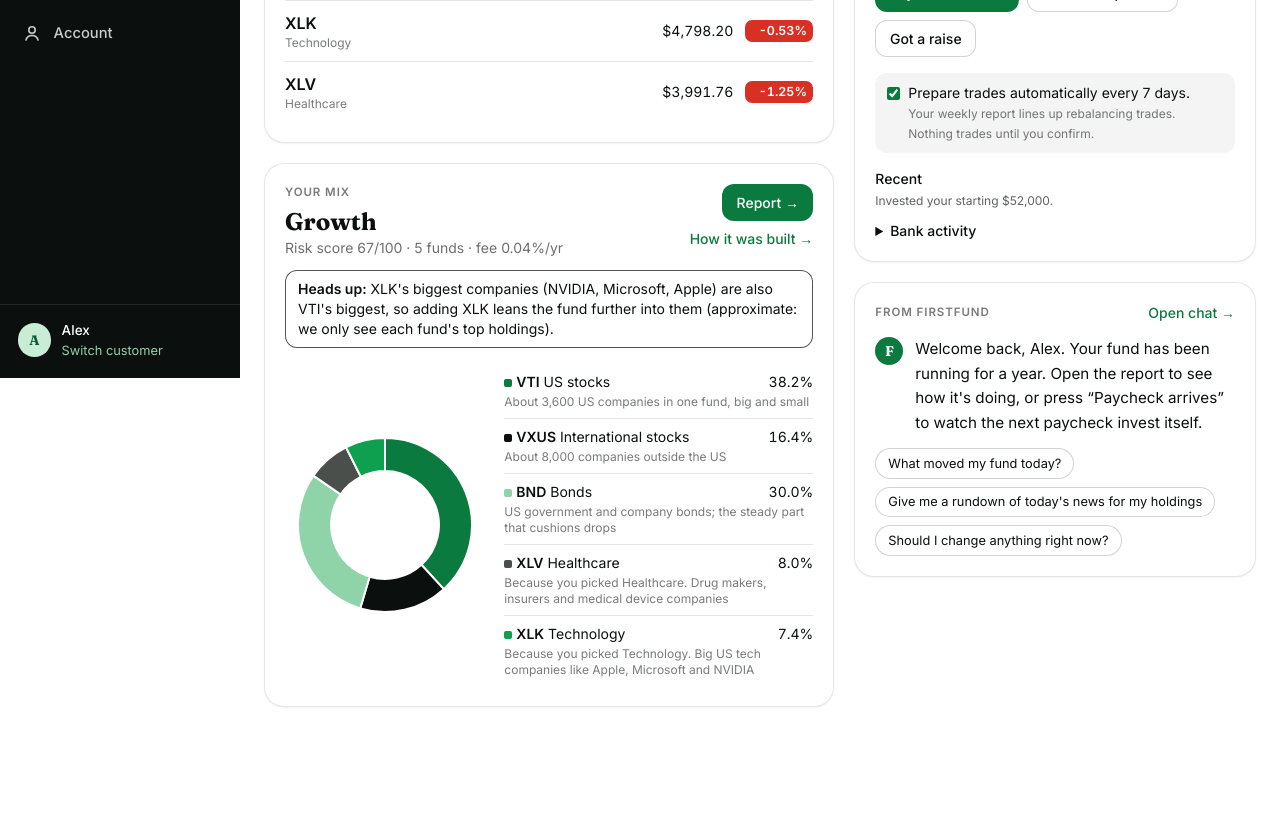
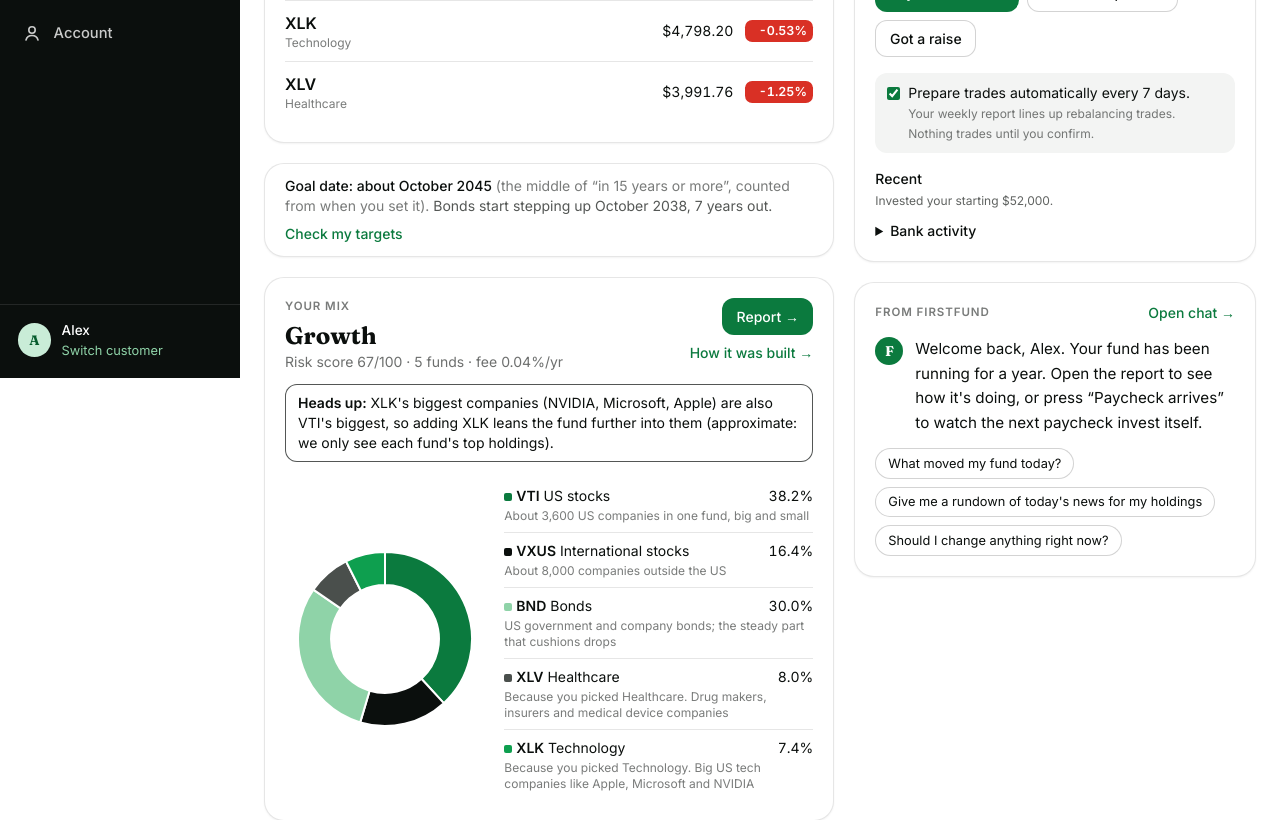
Before and after one commit to evelynyouu/calhacks, a FastAPI app: page /p/alex in a window 1280 px wide. Shown: the part 422-1242 px from the top of the page. Before the commit the page ends 1129 px from the top, so only its background shows below. Run offline with FastAPI, Linux system fonts and the light colour scheme; data that the repository does not hold is empty; some libraries are stand-ins or nearby versions.

Commit message:
Target proposals in the app: Accept / Not now card, Account risk answers, history on How and Report
app/routes/targets.py (accept, dismiss, check, answers) registered in app/main.py; the proposal card
(partials/target_proposal.html) on the Portfolio tab with before/after weights or paycheck dollars; a Risk
answers form on the Account tab that proposes a builder rebuild; accepted changes listed on How your fund
was built (plus a full-version section with the published glide schedule) and in the report.

Co-Authored-By: Claude Opus 5.5 <noreply@anthropic.com>

```diff
--- a/app/main.py
+++ b/app/main.py
@@ -18,6 +18,7 @@ from app.routes import auth as auth_routes  # noqa: E402
 from app.routes import onboarding as onboarding_routes  # noqa: E402
 from app.routes.money import router as money_router  # noqa: E402
 from app.routes.pages import router  # noqa: E402
+from app.routes.targets import router as targets_router  # noqa: E402
 from core import feed, market  # noqa: E402
 
 SESSION_SECRET = os.getenv("SESSION_SECRET")
@@ -39,6 +40,7 @@ app.include_router(auth_routes.router)
 app.include_router(router)
 app.include_router(onboarding_routes.router)
 app.include_router(money_router)
+app.include_router(targets_router)
 # Middleware added last runs first: security headers -> session cookie -> sign-in gate -> routes.
 app.add_middleware(BaseHTTPMiddleware, dispatch=auth_routes.gate)
 app.add_middleware(SessionMiddleware, secret_key=SESSION_SECRET, session_cookie="ff_session",
--- /dev/null
+++ b/app/routes/targets.py
@@ -0,0 +1,81 @@
+"""Target proposals: Accept / Not now on the Portfolio card, "Check my targets", and changed risk answers from the
+Account tab.  OWNER: Lance.  Logic: core/targets.py.
+
+Accept changes the targets only (the mix or the paycheck percent). New paychecks steer toward them; nothing is
+bought or sold here, and a rebalance still needs the customer's Confirm.
+"""
+from __future__ import annotations
+
+from fastapi import APIRouter, Form, HTTPException, Request
+from fastapi.responses import HTMLResponse, RedirectResponse
+
+from app.routes.pages import _ctx, _need_fund, _session, templates
+from core import intake, targets
+
+router = APIRouter()
+
+CARD = "partials/target_proposal.html"
+ANSWER_CHOICES = {k: [v for v, _ in intake.BY_KEY[k].options] for k in ("risk_priority", "risk_range", "horizon")}
+
+
+def card(acct) -> dict:
+    """What the proposal card renders (a Jinja global, so pages that include the card need no route changes)."""
+    return {"proposal": acct.proposal, "status": targets.status(acct) if acct.portfolio else None}
+
+
+templates.env.globals["target_card"] = card
+
+
+def _respond(request: Request, cid: str, say: str | None) -> HTMLResponse:
+    """The card itself, plus the fund card and paycheck panel out of band (their targets may have changed) and a
+    line in the chat."""
+    s = _session(cid)
+    msg = s.say(say) if say else None
+    ctx = _ctx(request, cid, oob={"fund", "account"}, chat_note=msg)
+    html = templates.get_template(CARD).render(ctx) + templates.get_template("partials/panels.html").render(ctx)
+    return HTMLResponse(html)
+
+
+@router.post("/p/{cid}/targets/accept", response_class=HTMLResponse)
+def accept(request: Request, cid: str):
+    s = _need_fund(cid)
+    prop = s.fund.proposal
+    if not prop:
+        return _respond(request, cid, None)
+    targets.accept(s.fund)
+    tail = ("New paychecks invest the new amount." if prop["kind"] in ("income", "spending") else
+            "New paychecks steer toward the new mix; nothing is sold unless you confirm a rebalance.")
+    return _respond(request, cid, f"Done: {prop['title'][0].lower()}{prop['title'][1:]}. {tail} "
+                                  f"It's listed under “How your fund was built”.")
+
+
+@router.post("/p/{cid}/targets/dismiss", response_class=HTMLResponse)
+def dismiss(request: Request, cid: str):
+    s = _need_fund(cid)
+    had = s.fund.proposal
+    targets.dismiss(s.fund)
+    return _respond(request, cid, "Okay, not now. Your fund stays exactly as it is." if had else None)
+
+
+@router.post("/p/{cid}/targets/check", response_class=HTMLResponse)
+def check(request: Request, cid: str):
+    """Re-evaluate the targets now (they're also checked at every paycheck)."""
+    s = _need_fund(cid)
+    prop = targets.review(s.fund)
+    return _respond(request, cid, None if prop else "I checked: nothing about your situation calls for new targets.")
+
+
+@router.post("/p/{cid}/targets/answers")
+def answers(cid: str, risk_priority: str = Form(...), risk_range: str = Form(...), max_drop: float = Form(...),
+            horizon: str = Form(...)):
+    """Changed risk answers (Account tab): a proposal on the Portfolio tab, built by the fund builder."""
+    s = _need_fund(cid)
+    q = intake.BY_KEY["max_drop"]
+    picked = {"risk_priority": risk_priority, "risk_range": risk_range, "horizon": horizon}
+    if any(v not in ANSWER_CHOICES[k] for k, v in picked.items()) or not q.min <= max_drop <= q.max:
+        raise HTTPException(400, "Pick one of the listed answers")
+    prop = targets.propose_answers(s.fund, {**picked, "max_drop": max_drop})
+    if not prop:
+        return RedirectResponse(f"/p/{cid}/account?saved=risk#risk", status_code=303)
+    s.say(f"{prop['text']} Accept or say not now on your Portfolio tab; nothing changes until you do.")
+    return RedirectResponse(f"/p/{cid}#target-proposal", status_code=303)
--- a/app/templates/account.html
+++ b/app/templates/account.html
@@ -106,6 +106,8 @@
       </div>
     </section>
 
+    {% include "partials/target_answers.html" %}
+
     <section id="notifications" class="card scroll-mt-4">
       <p class="eyebrow">Notifications</p>
       <form method="post" action="/p/{{ cid }}/settings" class="mt-3 space-y-2.5 text-sm">
--- a/app/templates/partials/how_built.html
+++ b/app/templates/partials/how_built.html
@@ -61,6 +61,8 @@
   </section>
   {% endif %}
 
+  {% include "partials/target_history.html" %}
+
   <section class="card">
     <p class="eyebrow">{% if how.adjusted %}6{% else %}5{% endif %} · What you can change</p>
     <ul class="mt-3 space-y-1.5 text-sm list-disc pl-5">{% for t in how.change %}<li>{{ t }}</li>{% endfor %}</ul>
--- /dev/null
+++ b/app/templates/partials/target_proposal.html
@@ -0,0 +1,50 @@
+{# A target change waiting for the customer: "Your mix moves from X to Y because Z", before/after, Accept / Not now.
+   Every number comes from core/targets.py. With nothing proposed, a quiet line about the goal date and glide path.
+   Included on the Portfolio tab; the routes in app/routes/targets.py re-render it. #}
+{% set tc = target_card(a) %}
+{% set prop = tc.proposal %}
+{% set st = tc.status %}
+<section id="target-proposal" class="{% if prop %}card border-2 border-moss-600{% elif st and st.target_date %}card py-3{% else %}hidden{% endif %}" aria-live="polite">
+  {% if prop %}
+  <p class="eyebrow">{{ prop.heading }} · suggested change</p>
+  <h2 class="font-display text-xl font-bold mt-1">{{ prop.title }}</h2>
+  <p class="mt-1 text-sm text-ink/75 leading-relaxed">Because {{ prop.because }}. {{ prop.detail }}</p>
+
+  {% if prop.pct %}
+  <dl class="mt-3 grid grid-cols-2 gap-2 text-center">
+    <div class="stat"><dt>Now</dt><dd>{{ prop.pct.before | int }}% · {{ prop.pct.per_check_before | money }}</dd></div>
+    <div class="stat"><dt>Suggested</dt><dd class="text-moss-600">{{ prop.pct.after | int }}% · {{ prop.pct.per_check_after | money }}</dd></div>
+  </dl>
+  <p class="mt-1 text-xs text-ink/55">Per {{ prop.pct.paycheck | money }} paycheck, from your bank's numbers.</p>
+  {% else %}
+  <table class="mt-3 w-full text-sm">
+    <thead class="text-xs text-ink/50 text-left"><tr><th class="py-1 font-medium">Holding</th><th class="text-right font-medium">Now</th><th class="text-right font-medium">After</th><th class="text-right font-medium">Change</th></tr></thead>
+    <tbody>
+      {% for r in prop.rows %}
+      {% set d = r.after - r.before %}
+      <tr class="border-t border-ink/10" data-target-row="{{ r.ticker }}">
+        <td class="py-1.5"><strong>{{ r.ticker }}</strong> <span class="text-ink/60">{{ info(r.ticker).label }}</span></td>
+        <td class="text-right tabular-nums">{{ r.before | pct(1) }}</td>
+        <td class="text-right tabular-nums font-medium">{{ r.after | pct(1) }}</td>
+        <td class="text-right tabular-nums {% if d > 0.00005 %}text-moss-600{% elif d < -0.00005 %}text-ink/70{% else %}text-ink/40{% endif %}">{% if d > 0.00005 or d < -0.00005 %}{{ '%+.1f' % (d * 100) }} pts{% else %}–{% endif %}</td>
+      </tr>
+      {% endfor %}
+    </tbody>
+  </table>
+  <p class="mt-1 text-xs text-ink/55">Accepting changes your targets only. New paychecks steer toward them; nothing is sold unless you confirm a rebalance.</p>
+  {% endif %}
+
+  <div class="mt-3 flex flex-wrap gap-2">
+    <form hx-post="/p/{{ cid }}/targets/accept" hx-target="#target-proposal" hx-swap="outerHTML"><button class="btn">Accept</button></form>
+    <form hx-post="/p/{{ cid }}/targets/dismiss" hx-target="#target-proposal" hx-swap="outerHTML"><button class="btn-ghost">Not now</button></form>
+  </div>
+  {% elif st and st.target_date %}
+  <div class="flex flex-wrap items-center justify-between gap-2 text-sm">
+    <p class="text-ink/70"><span class="font-medium text-ink">Goal date: about {{ st.target_date.strftime('%B %Y') }}</span>
+      <span class="text-ink/55">(the middle of “{{ st.horizon_label | lower }}”, counted from when you set it).</span>
+      {% if st.glide_floor is not none %}Glide path: the schedule now calls for at least {{ st.glide_floor | pct }} bonds; your fund has {{ st.bonds | pct }}.
+      {% else %}Bonds start stepping up {{ st.glide_starts.strftime('%B %Y') }}, {{ st.window }} years out.{% endif %}</p>
+    <form hx-post="/p/{{ cid }}/targets/check" hx-target="#target-proposal" hx-swap="outerHTML"><button class="text-sm font-medium text-moss-600 hover:underline">Check my targets</button></form>
+  </div>
+  {% endif %}
+</section>
--- a/app/templates/portfolio.html
+++ b/app/templates/portfolio.html
@@ -5,6 +5,7 @@
 <div class="grid lg:grid-cols-12 gap-5">
   <div class="lg:col-span-7 space-y-5">
     {% include "partials/today.html" %}
+    {% include "partials/target_proposal.html" %}
     {% include "partials/fund_card.html" %}
   </div>
   <div class="lg:col-span-5 space-y-5">
--- a/app/templates/report.html
+++ b/app/templates/report.html
@@ -196,6 +196,8 @@
     </p>
   </section>
 
+  {% include "partials/target_report.html" %}
+
   <!-- 7. Looking ahead -->
   <section class="card">
     <div class="flex flex-wrap items-baseline justify-between gap-x-3">
--- a/core/report.py
+++ b/core/report.py
@@ -119,6 +119,9 @@ def build_report(acct: FundAccount) -> dict:
     rep["sectors"] = [{"sector": k, "share": round(v, 4)} for k, v in
                       sorted(_sector_exposure(vals, total).items(), key=lambda kv: -kv[1])[:6]]
     rep["data_notes"] = _data_notes(acct, holdings)
+    from core import targets
+    rep["target_changes"] = targets.history(acct)   # accepted target changes, newest first (core/targets.py)
+    rep["target_proposal"] = acct.proposal          # one waiting for Accept / Not now on the Portfolio tab
     targets = {h.ticker: h.weight for h in p.holdings}
     rep["finances"] = build_finances(
         get_profile(cid), acct.answers, total, per_paycheck, PAYCHECKS_PER_YEAR, sim.expected_return_pct,
--- a/core/targets.py
+++ b/core/targets.py
@@ -281,7 +281,7 @@ def _pct_proposal(acct, kind: str, base: dict, now: dict, because: str, signatur
                f"{_money(per_new)} of each {_money(now['paycheck'])} paycheck instead of {_money(per_now)}.")
     text = f"Your paycheck share moves from {acct.invest_pct:g}% to {pct:g}% because {because}. {how}"
     return {"kind": kind, "heading": KIND_TITLES[kind], "title": f"Your paycheck share moves from "
-            f"{acct.invest_pct:g}% to {pct:g}%", "because": because, "text": text, "rows": [],
+            f"{acct.invest_pct:g}% to {pct:g}%", "because": because, "detail": how, "text": text, "rows": [],
             "pct": {"before": acct.invest_pct, "after": pct, "per_check_before": float(per_now),
                     "per_check_after": float(per_new), "paycheck": now["paycheck"]},
             "apply": {"pct": pct, "baseline": {**now, "pct": pct}}, "on": acct.today, "signature": signature}
@@ -297,8 +297,8 @@ def _mix_proposal(acct, kind: str, after: Portfolio, because: str, apply: dict,
     if not any(abs(r["before"] - r["after"]) > 1e-9 for r in rows):
         title = f"Your mix stays {p.risk_label}"
     text = f"{title} because {because}."
-    return {"kind": kind, "heading": KIND_TITLES[kind], "title": title, "because": because, "text": text,
-            "rows": rows, "pct": None, "bonds": {"before": bond_share(p), "after": bond_share(after)},
+    return {"kind": kind, "heading": KIND_TITLES[kind], "title": title, "because": because, "detail": "",
+            "text": text, "rows": rows, "pct": None, "bonds": {"before": bond_share(p), "after": bond_share(after)},
             "labels": {"before": p.risk_label, "after": after.risk_label},
             "apply": apply, "on": acct.today, "signature": signature}
 
@@ -371,6 +371,7 @@ def status(acct) -> dict:
     starts = (acct.target_date - timedelta(days=round(GLIDE_WINDOW_YEARS * DAYS_PER_YEAR))
               if acct.target_date else None)
     return {"target_date": acct.target_date, "years_left": years, "glide_floor": floor, "glide_starts": starts,
+            "window": GLIDE_WINDOW_YEARS,
             "bonds": bond_share(acct.portfolio), "assumed": acct.answers.get("horizon") in HORIZON_YEARS,
             "horizon_label": intake.answer_label("horizon", acct.answers) if acct.answers.get("horizon") else ""}
 
```
Also changed, not shown: app/templates/partials/target_answers.html (added, +24 -0 lines), app/templates/partials/target_history.html (added, +22 -0 lines), app/templates/partials/target_report.html (added, +9 -0 lines), core/explain.py (+29 -2 lines), tests/test_targets.py (+58 -0 lines).
